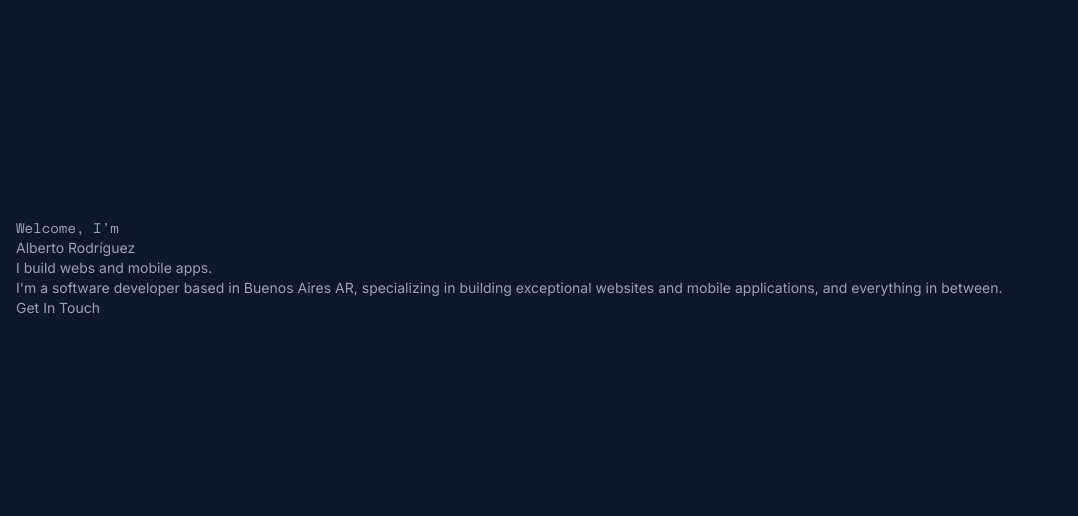
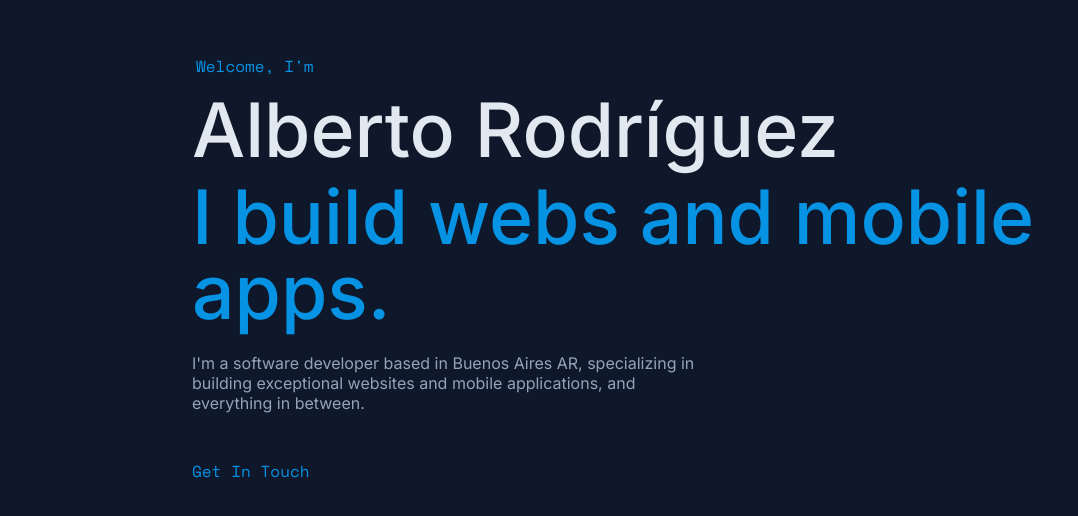
Before and after one commit to albertorg/portfolio-v2, a Next.js app: page / in a window 1280 px wide. Shown: the part 132-648 px from the top of the page, without its empty margins (0-1078 px from the left). Built offline with nearby package versions, Linux system fonts and the light colour scheme.

Commit message:
hero section done

```diff
--- a/src/app/page.tsx
+++ b/src/app/page.tsx
@@ -3,7 +3,7 @@ import { Hero } from "@/components";
 
 export default function HomePage() {
   return (
-    <main className="container max-w-4xl lg:container px-4 text-sm" >
+    <main className="max-w-4xl px-6 sm:px-10 lg:px-0 text-dynamicSm mx-auto" >
       <Hero />
     </main>
   )
--- /dev/null
+++ b/src/components/Button/Button.tsx
@@ -0,0 +1,25 @@
+'use client'
+
+import { space } from "@/fonts"
+import { FC } from "react"
+
+interface Props {
+    text: string,
+    action?: () => {}
+}
+
+export const Button: FC<Props> = ({text}) => {
+
+    const onClick = () => {
+        console.log('Redirect to email')
+    }
+
+    return (
+        <button
+            onClick={onClick}
+            className={`${space.className} text-primary`}
+        >
+            {text}
+        </button>
+    )
+}
--- a/src/components/Hero/Hero.tsx
+++ b/src/components/Hero/Hero.tsx
@@ -1,18 +1,27 @@
 import { space } from "@/fonts"
+import { Button } from "@/components"
+// import { Button } from "../Button/Button"
 
 
 export const Hero = () => {
     return (
         <section className="flex flex-col items-start justify-center min-h-screen">
-            <span className={`${space.className}`}>Welcome, I'm</span>
-            <h1>Alberto Rodríguez</h1>
-            <h2>I build webs and mobile apps.</h2>
-            <p >
+            <span className={`${space.className} text-primary mb-2 ml-1`}>
+                Welcome, I'm
+            </span>
+            <h1 className="text-white mt-2 font-medium text-dynamicBig">
+                Alberto Rodríguez
+            </h1>
+            <h2 className="text-primary mt-3 font-medium text-dynamicBig">
+                I build webs and mobile apps.
+            </h2>
+            <p className="mt-6 mb-12 max-w-lg">
                 I'm a software developer based in Buenos Aires AR, specializing in building exceptional
                 websites and mobile applications, and everything in between.
             </p>
 
-            <button>Get In Touch</button>  {/* MAKE IN NEW COMPONENT */}
+            <Button text={'Get In Touch'}/>
         </section>
+
     )
 }
--- a/src/components/index.ts
+++ b/src/components/index.ts
@@ -1,2 +1,3 @@
 export * from './Hero/Hero'
 export * from './About/About'
+export * from './Button/Button'
--- a/tailwind.config.js
+++ b/tailwind.config.js
@@ -6,7 +6,12 @@ module.exports = {
     './src/app/**/*.{js,ts,jsx,tsx,mdx}',
   ],
   theme: {
-    extend: {},
+    extend: {
+      fontSize: {
+        dynamicBig: ['clamp(40px, 8vw, 75px)', '1'],
+        dynamicSm: ['clamp(14px, 2vw, 16px)', '20px']
+      }
+    },
     colors: {
       'base': {
         100: 'rgb(15, 23, 42)',
```
